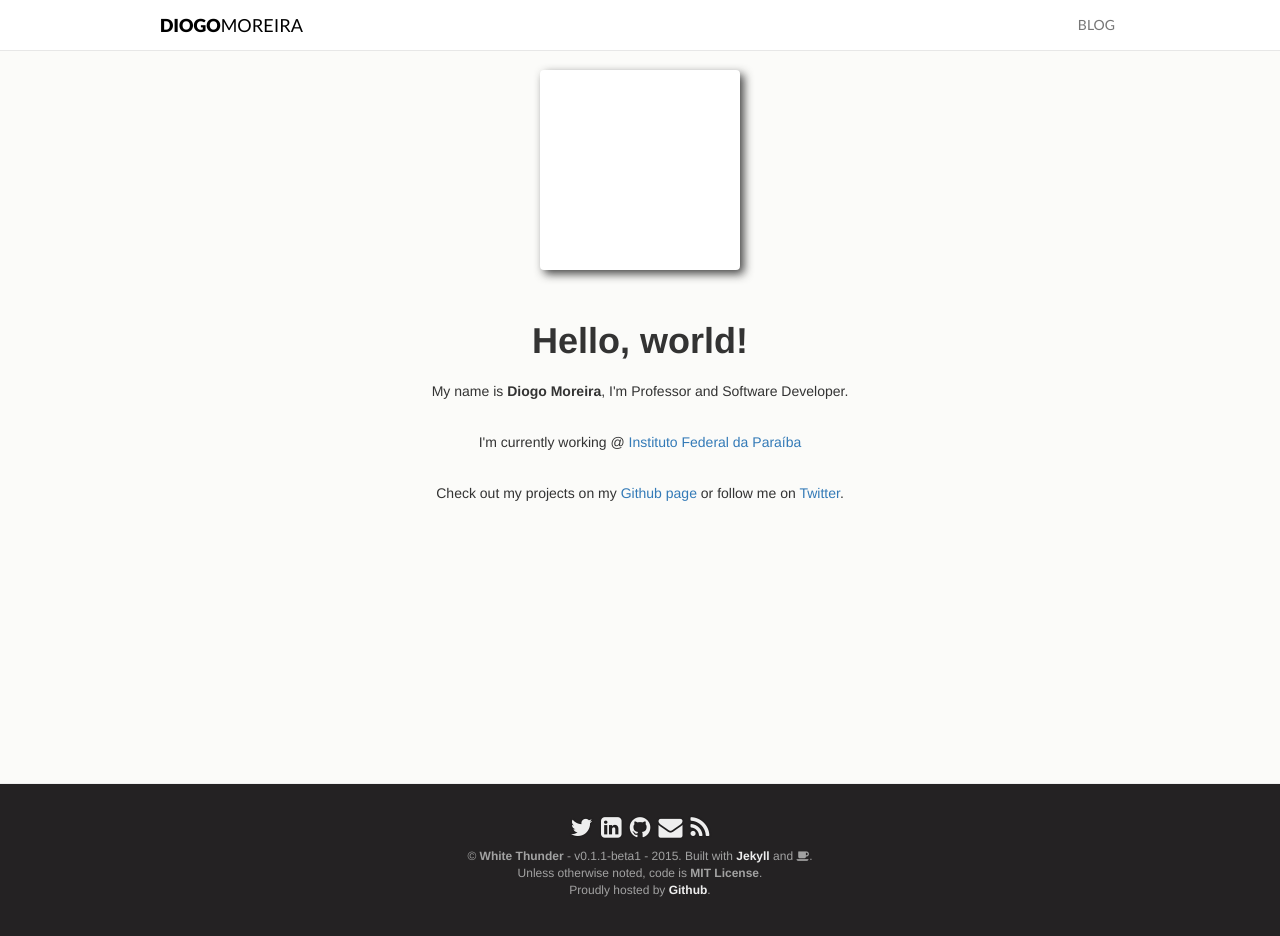
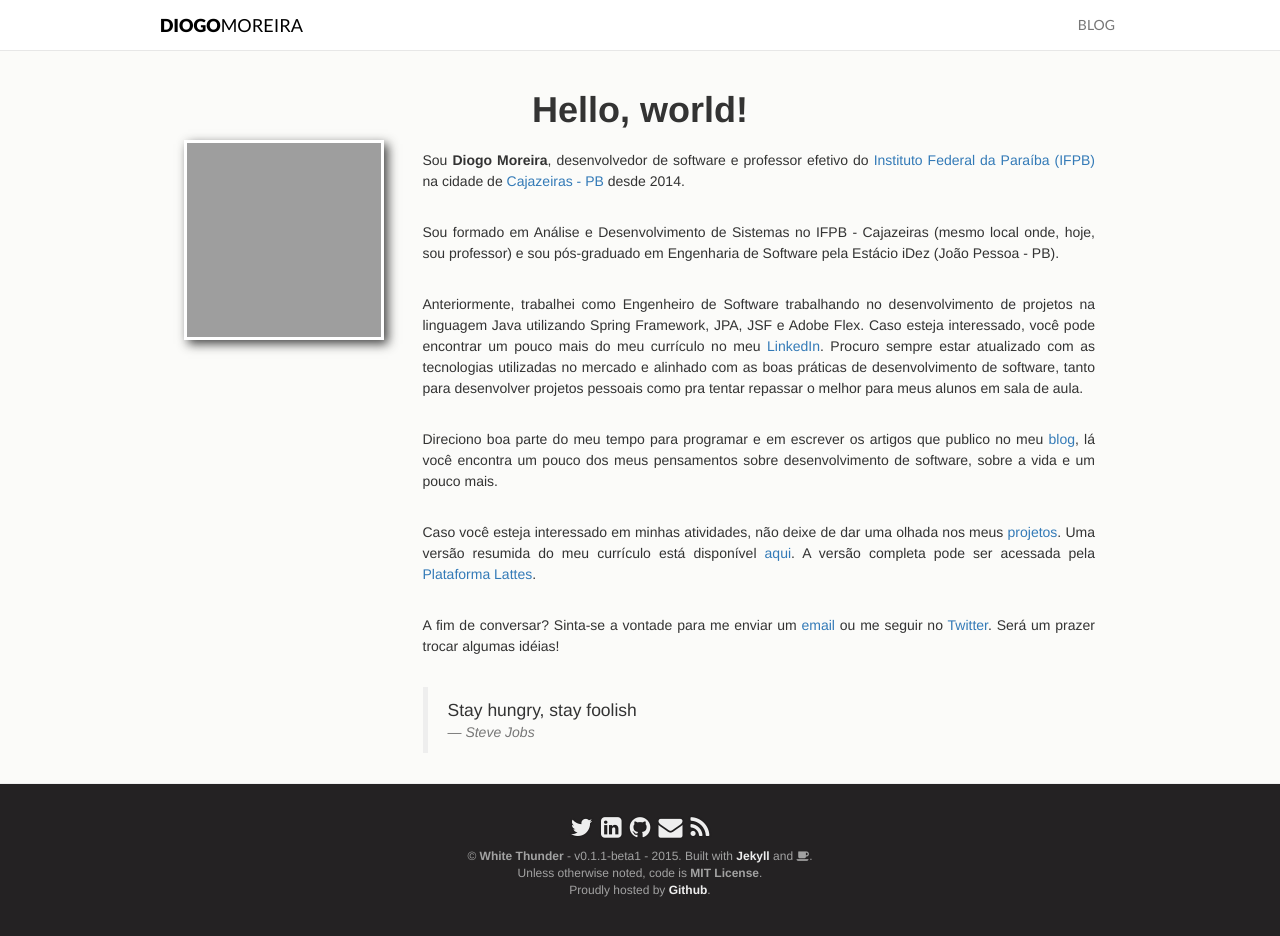
Before and after one commit to diogomoreira/white-thunder, a Jekyll site: the page built from index.html, in a window 1280 px wide and 938 px high. Built offline with Jekyll 4.4.1, drawn with Linux system fonts in a browser that asks for light colours; grey boxes are pictures that could not be loaded.

Commit message:
New presentation

```diff
--- a/blog.html
+++ b/blog.html
@@ -10,4 +10,4 @@ permalink: /blog/
 
 <hr>
 
-<p class="rss-subscribe">You can also subscribe <a href="{{ "/feed.xml" | prepend: site.baseurl }}">via <i class="fa fa-rss-square"></i> RSS</a></p>
+<p class="rss-subscribe text-center">You can also subscribe <a href="{{ "/feed.xml" | prepend: site.baseurl }}">via <i class="fa fa-rss-square"></i> RSS</a></p>
--- a/index.html
+++ b/index.html
@@ -5,14 +5,22 @@ title: About me
 headline: A software developer, trying to make things worth
 ---
 <div class="main-page-article">
-		<div class="text-center">
-			<div class="img-thumbnail image-landing">
+	<h1 class="text-center">Hello, world!</h1>
+	<div class="col-md-3 text-center">
+		<img src="https://avatars0.githubusercontent.com/u/808759?v=3&s=460" alt="Diogo Moreira" class="image-landing" />
+	</div>
+	<div class="col-md-9">
+		<div class="presentation">
+			<p>Sou <strong>Diogo Moreira</strong>, desenvolvedor de software e professor efetivo do <a target="_blank" href="http://www.ifpb.edu.br">Instituto Federal da Paraíba (IFPB)</a> na cidade de <a target="_blank" href="https://pt.wikipedia.org/wiki/Cajazeiras">Cajazeiras - PB</a> desde 2014.</p>
+			<p>Sou formado em Análise e Desenvolvimento de Sistemas no IFPB - Cajazeiras (mesmo local onde, hoje, sou professor) e sou pós-graduado em Engenharia de Software pela Estácio iDez (João Pessoa - PB).</p>
+			<p>Anteriormente, trabalhei como Engenheiro de Software trabalhando no desenvolvimento de projetos na linguagem Java utilizando Spring Framework, JPA, JSF e Adobe Flex. Caso esteja interessado, você pode encontrar um pouco mais do meu currículo no meu <a target="_blank" href="http://www.linkedin.com/in/diogodmoreira">LinkedIn</a>. Procuro sempre estar atualizado com as tecnologias utilizadas no mercado e alinhado com as boas práticas de desenvolvimento de software, tanto para desenvolver projetos pessoais como pra tentar repassar o melhor para meus alunos em sala de aula.</p>
+			<p>Direciono boa parte do meu tempo para programar e em escrever os artigos que publico no meu <a target="_blank" href="{{ "/blog" | prepend: site.baseurl }}">blog</a>, lá você encontra um pouco dos meus pensamentos sobre desenvolvimento de software, sobre a vida e um pouco mais.</p>
+			<p>Caso você esteja interessado em minhas atividades, não deixe de dar uma olhada nos meus <a target="_blank" href="{{ "/projects" | prepend: site.baseurl }}">projetos</a>. Uma versão resumida do meu currículo está disponível <a target="_blank" href="{{ "/cv" | prepend: site.baseurl }}">aqui</a>. A versão completa pode ser acessada pela <a target="_blank" href="http://lattes.cnpq.br/2745996619940977">Plataforma Lattes</a>.</p>
+			<p>A fim de conversar? Sinta-se a vontade para me enviar um <a target="_blank" href="diogo.dmoreira@gmail.com">email</a> ou me seguir no <a target="_blank" href="http://www.twitter.com/diogodmoreira">Twitter</a>. Será um prazer trocar algumas idéias!</p>
+			<blockquote>
+				Stay hungry, stay foolish
+				<footer><cite>Steve Jobs</cite></footer>
+			</blockquote>
 		</div>
-		<h1>Hello, world!</h1>
-		<div class="presentation">
-			<p>My name is <strong>Diogo Moreira</strong>, I'm Professor and Software Developer.</p>
-			<p>I'm currently working @ <a href="http://www.ifpb.edu.br">Instituto Federal da Paraíba</a></p>
-			<p>Check out my projects on my <a href="http://www.github.com/diogomoreira">Github page</a> or follow me on <a href="http://www.twitter.com/diogodmoreira">Twitter</a>.</p>
-		</div>
-
+	</div>
 </div>
```
